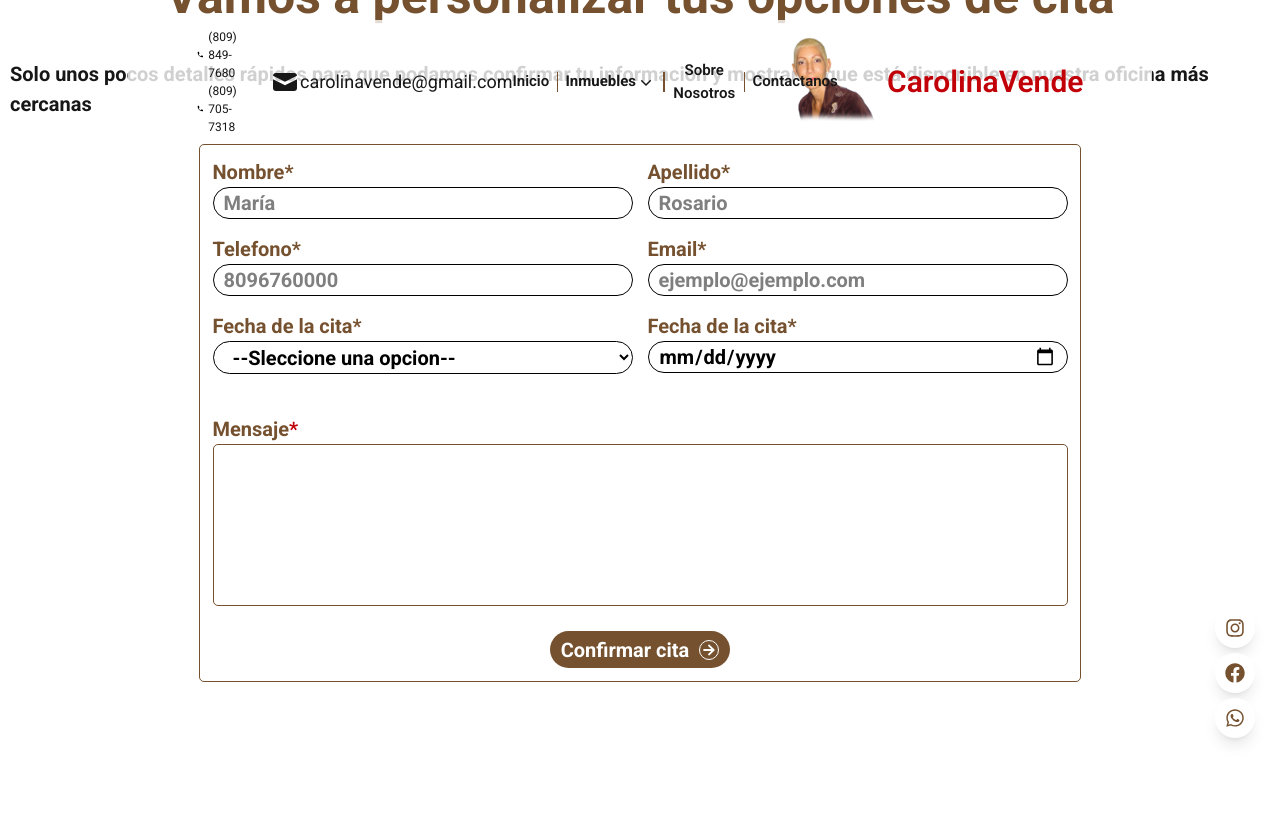
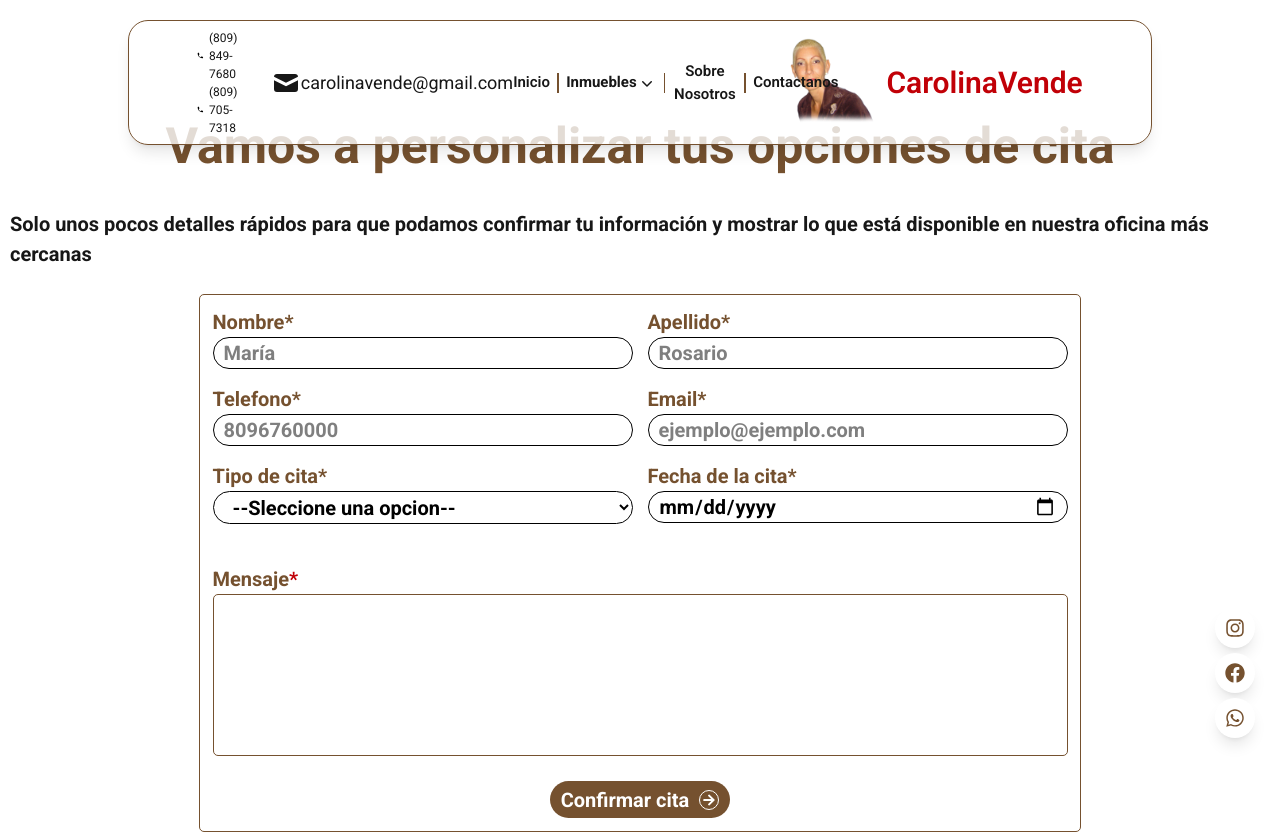
Before and after one commit to DavidRParra/CarolinaVendePage, a Next.js app: page /contactanos in a window 1280 px wide. Before the commit the page ends 800 px from the top, so only its background shows below. Built offline with nearby package versions, Linux system fonts and the light colour scheme.

Commit message:
Cambio al formulario para que se vea el NavBar

```diff
--- a/src/app/contactanos/page.tsx
+++ b/src/app/contactanos/page.tsx
@@ -4,7 +4,7 @@ import ScaleIn from "@/components/ScaleIn";
 function CitasPage() {
     return (
         <ScaleIn>
-            <div className="flex flex-col flex-grow items-center gap-10 justify-center p-4 text-[2rem] h-[80vh]">
+            <div className="flex flex-col flex-grow items-center gap-10 justify-center p-4 text-[2rem] h-[80vh] lg:mt-[15rem] ">
                 <h2 className="text-[5rem] flex font-bold text-[#75512f]">
                     Vamos a personalizar tus opciones de cita
                 </h2>
@@ -38,7 +38,7 @@ function CitasPage() {
                         </div>
 
                         <div className="flex flex-col">
-                            <label htmlFor="nombre">Fecha de la cita*</label>
+                            <label htmlFor="nombre">Tipo de cita*</label>
 
                             <select name="tipo-consulta" id="tipo-consulta" className="flex border rounded-full py-1 px-6 text-black" required>
                                 <option value="default" hidden>--Sleccione una opcion--</option>
--- a/src/app/layout.tsx
+++ b/src/app/layout.tsx
@@ -31,6 +31,7 @@ export default function RootLayout({
 
         {children}
 
+
         <SocialMedia/>
       </body>
     </html>
--- a/src/components/NavBar.tsx
+++ b/src/components/NavBar.tsx
@@ -14,7 +14,7 @@ function NavBar(){
     }
 
     return (
-        <div className="mx-auto bg-white/80 lg:rounded-4xl lg:w-[80%] lg:fixed top-0 right-0 left-0 z-40 mt-[2rem]">
+        <div className="mx-auto bg-white/80 lg:rounded-4xl lg:w-[80%] lg:fixed top-0 right-0 left-0 z-40 mt-[2rem] border border-[#75512f] shadow-lg">
             <nav className="flex flex-col items-center justify-evenly py-3 lg:flex-row lg:mx-[auto]">
 
 
```
